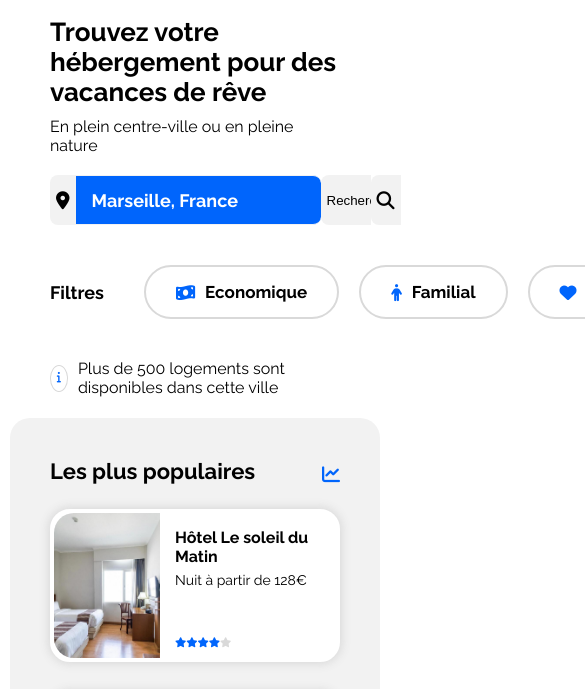
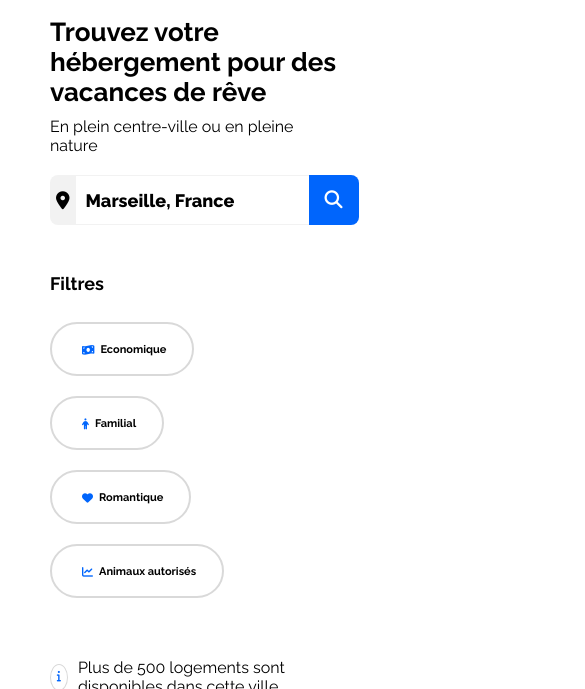
Before and after one commit to Peallyz/Projet1, a website: page Booki/index.html in a window 390 px wide. Shown: the part 133-822 px from the top of the page, 585 px wide, since content can reach past the window. Drawn offline with Linux system fonts and the light colour scheme.

Commit message:
add : responsive on search

```diff
--- a/Booki/styles/main/search/filtre.css
+++ b/Booki/styles/main/search/filtre.css
@@ -6,10 +6,11 @@
 .filtre h3 {
     font-size: 1.8em;
     font-weight: 700;
+    margin-right: 40px;
 }
 .filtre ul {
     display: flex;
-    margin-left: 20px;
+    flex-wrap: wrap;
     padding: 0;
 }
 .filtre ul li {
@@ -19,11 +20,12 @@
     height: 50px;
     border: 2px solid #d9d9d9;
     border-radius: 99px;
-    margin-left: 20px;
+    margin-right: 20px;
     padding: 0 20px;
     cursor: pointer;
     transition: background 0.2s ease;
     font-size: 1.7em;
+    white-space: nowrap;
 }
 .filtre ul li p {
     margin: 0 10px;
@@ -38,3 +40,21 @@
 .filtre ul li:hover {
     background-color: #deebff;
 }
+
+@media screen and (max-width: 980px) {
+    .filtre {
+        flex-direction: column;
+        align-items: baseline;
+    }
+    .filtre ul li {
+        margin-bottom: 20px;
+    }
+}
+@media screen and (max-width: 600px) {
+    .filtre ul li {
+        font-size: 1.1em;
+    }
+    .filtre ul li p {
+        margin: 0 6px;
+    }
+}
--- a/Booki/styles/main/search/form.css
+++ b/Booki/styles/main/search/form.css
@@ -25,14 +25,18 @@ form input {
     font-size: 1.8em;
     padding: 0 10px;
 }
-form input:last-of-type {
+form .btn {
+    font-size: 1.8em;
     font-weight: 700;
     border-top-right-radius: 8px;
     border-bottom-right-radius: 8px;
+    border-bottom-left-radius: 0px;
+    border-top-left-radius: 0px;
     border: none;
     background: #0065fc;
     color: white;
     padding: 0 16px;
+    width: auto;
 }
 form input:first-of-type,
 form input:first-of-type:focus {
@@ -41,3 +45,19 @@ form input:first-of-type:focus {
     border-top: 1px solid #f2f2f2;
     border-bottom: 1px solid #f2f2f2;
 }
+
+.search form .btn.mobile {
+    display: none;
+}
+.search form .btn.desktop {
+    display: block;
+}
+
+@media screen and (max-width: 600px) {
+    .search form .btn.mobile {
+        display: block;
+    }
+    .search form .btn.desktop {
+        display: none;
+    }
+}
```
